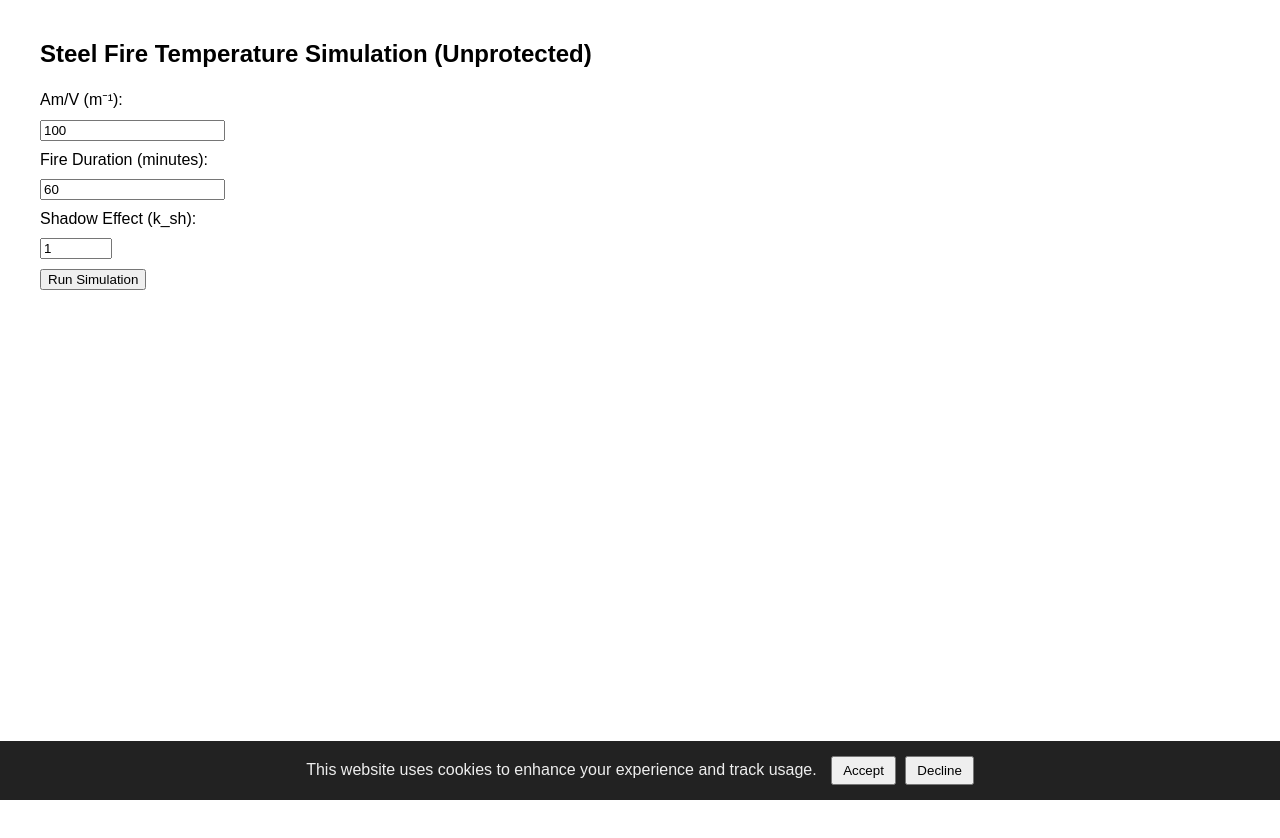
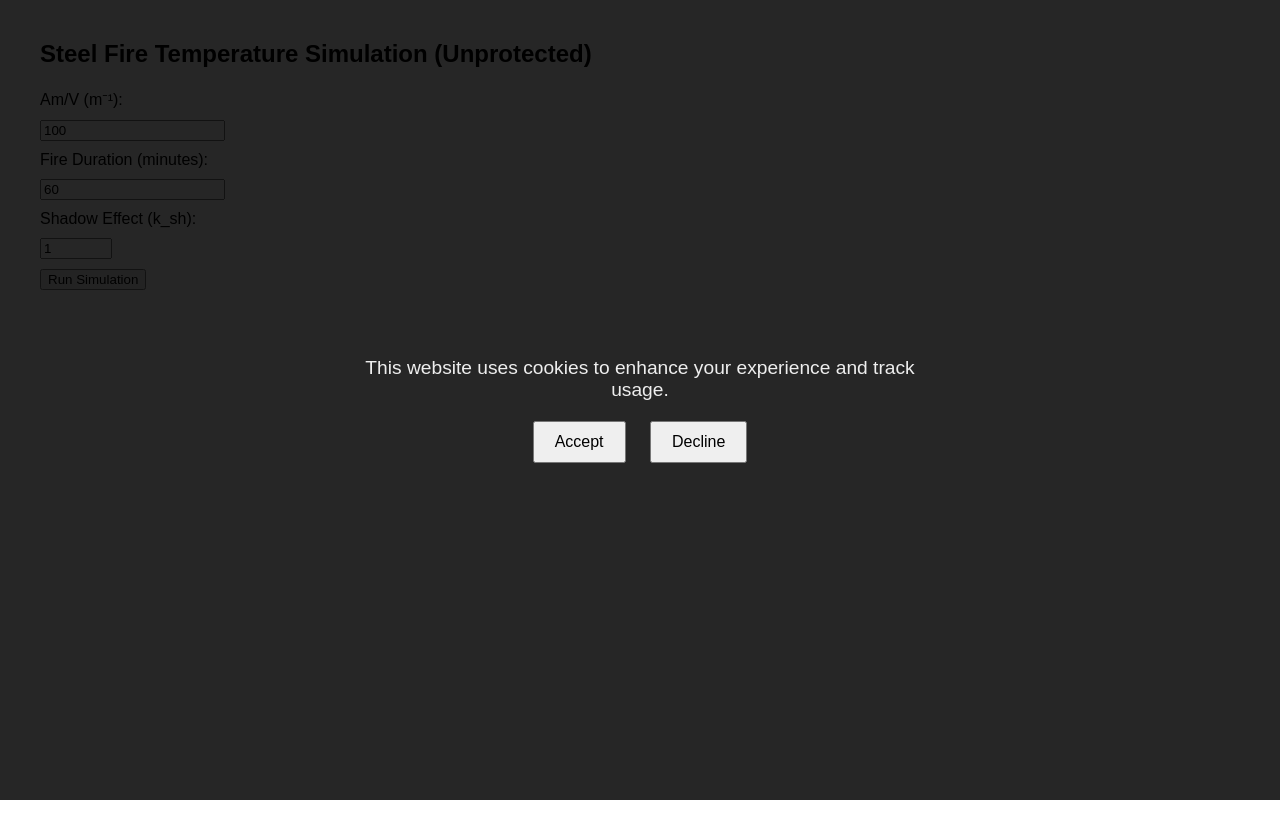
Before and after one commit to magnusfjeldolsen/unprotected_stee_firetemp, a plain HTML site: page index.html in a window 1280 px wide. Drawn offline with nearby package versions, Linux system fonts and the light colour scheme.

Commit message:
gdpr at whole page

```diff
--- a/index.html
+++ b/index.html
@@ -15,74 +15,50 @@
       width: 100% !important;
       height: auto !important;
     }
+
+    /* Fullscreen consent overlay */
     #cookie-consent {
       position: fixed;
-      bottom: 0; left: 0; right: 0;
-      background: #222;
+      top: 0; left: 0; right: 0; bottom: 0;
+      background: rgba(0, 0, 0, 0.85);
       color: #eee;
-      padding: 15px;
+      display: flex;
+      flex-direction: column;
+      justify-content: center;
+      align-items: center;
+      font-family: sans-serif;
+      z-index: 10000;
+      padding: 20px;
       text-align: center;
-      font-family: sans-serif;
-      z-index: 1000;
-      display: block;
+    }
+    #cookie-consent p {
+      font-size: 1.2rem;
+      max-width: 600px;
+      margin-bottom: 20px;
     }
     #cookie-consent button {
-      margin-left: 10px;
-      padding: 5px 10px;
+      margin: 0 10px;
+      padding: 10px 20px;
+      font-size: 1rem;
       cursor: pointer;
+    }
+
+    /* Prevent scrolling when consent visible */
+    body.consent-active {
+      overflow: hidden;
     }
   </style>
 </head>
 <body>
 
-  <!-- Consent banner -->
+  <!-- Consent overlay -->
   <div id="cookie-consent">
-    This website uses cookies to enhance your experience and track usage.
-    <button id="accept-cookies">Accept</button>
-    <button id="decline-cookies" style="margin-left:5px;">Decline</button>
+    <p>This website uses cookies to enhance your experience and track usage.</p>
+    <div>
+      <button id="accept-cookies">Accept</button>
+      <button id="decline-cookies">Decline</button>
+    </div>
   </div>
-
-  <script>
-    // Cookie helper to set cookie
-    function setCookie(name, value, days) {
-      const expires = new Date(Date.now() + days * 864e5).toUTCString();
-      document.cookie = name + '=' + value + '; expires=' + expires + '; path=/';
-    }
-
-    // Always show consent banner on every page load
-    const consentBanner = document.getElementById('cookie-consent');
-    const acceptBtn = document.getElementById('accept-cookies');
-    const declineBtn = document.getElementById('decline-cookies');
-
-    consentBanner.style.display = 'block';
-
-    acceptBtn.addEventListener('click', () => {
-      setCookie('cookie-consent', 'accepted', 365);
-      consentBanner.style.display = 'none';
-      loadGoogleAnalytics();
-    });
-
-    declineBtn.addEventListener('click', () => {
-      setCookie('cookie-consent', 'declined', 365);
-      consentBanner.style.display = 'none';
-    });
-
-    function loadGoogleAnalytics() {
-      if(window.gaLoaded) return; // avoid multiple loads
-      window.gaLoaded = true;
-
-      const script1 = document.createElement('script');
-      script1.async = true;
-      script1.src = 'https://www.googletagmanager.com/gtag/js?id=G-1XXEJZPMNN';
-      document.head.appendChild(script1);
-
-      window.dataLayer = window.dataLayer || [];
-      function gtag(){dataLayer.push(arguments);}
-      window.gtag = gtag;
-      gtag('js', new Date());
-      gtag('config', 'G-1XXEJZPMNN');
-    }
-  </script>
 
   <h2>Steel Fire Temperature Simulation (Unprotected)</h2>
 
@@ -108,6 +84,51 @@
   </div>
 
   <script>
+    // Show consent overlay and disable scrolling on body
+    window.addEventListener('DOMContentLoaded', () => {
+      const consentBanner = document.getElementById('cookie-consent');
+      const body = document.body;
+
+      // Always show consent overlay on every page load
+      consentBanner.style.display = 'flex';
+      body.classList.add('consent-active');
+
+      const acceptBtn = document.getElementById('accept-cookies');
+      const declineBtn = document.getElementById('decline-cookies');
+
+      function hideConsent() {
+        consentBanner.style.display = 'none';
+        body.classList.remove('consent-active');
+      }
+
+      acceptBtn.addEventListener('click', () => {
+        document.cookie = "cookie-consent=accepted; max-age=" + 60*60*24*365 + "; path=/";
+        hideConsent();
+        loadGoogleAnalytics();
+      });
+
+      declineBtn.addEventListener('click', () => {
+        document.cookie = "cookie-consent=declined; max-age=" + 60*60*24*365 + "; path=/";
+        hideConsent();
+      });
+
+      function loadGoogleAnalytics() {
+        if(window.gaLoaded) return;
+        window.gaLoaded = true;
+
+        const script1 = document.createElement('script');
+        script1.async = true;
+        script1.src = 'https://www.googletagmanager.com/gtag/js?id=G-1XXEJZPMNN';
+        document.head.appendChild(script1);
+
+        window.dataLayer = window.dataLayer || [];
+        function gtag(){dataLayer.push(arguments);}
+        window.gtag = gtag;
+        gtag('js', new Date());
+        gtag('config', 'G-1XXEJZPMNN');
+      }
+    });
+
     // Calculation of c_a based on temperature theta
     function caCalculate(theta) {
       if (theta >= 20 && theta < 600)
```
